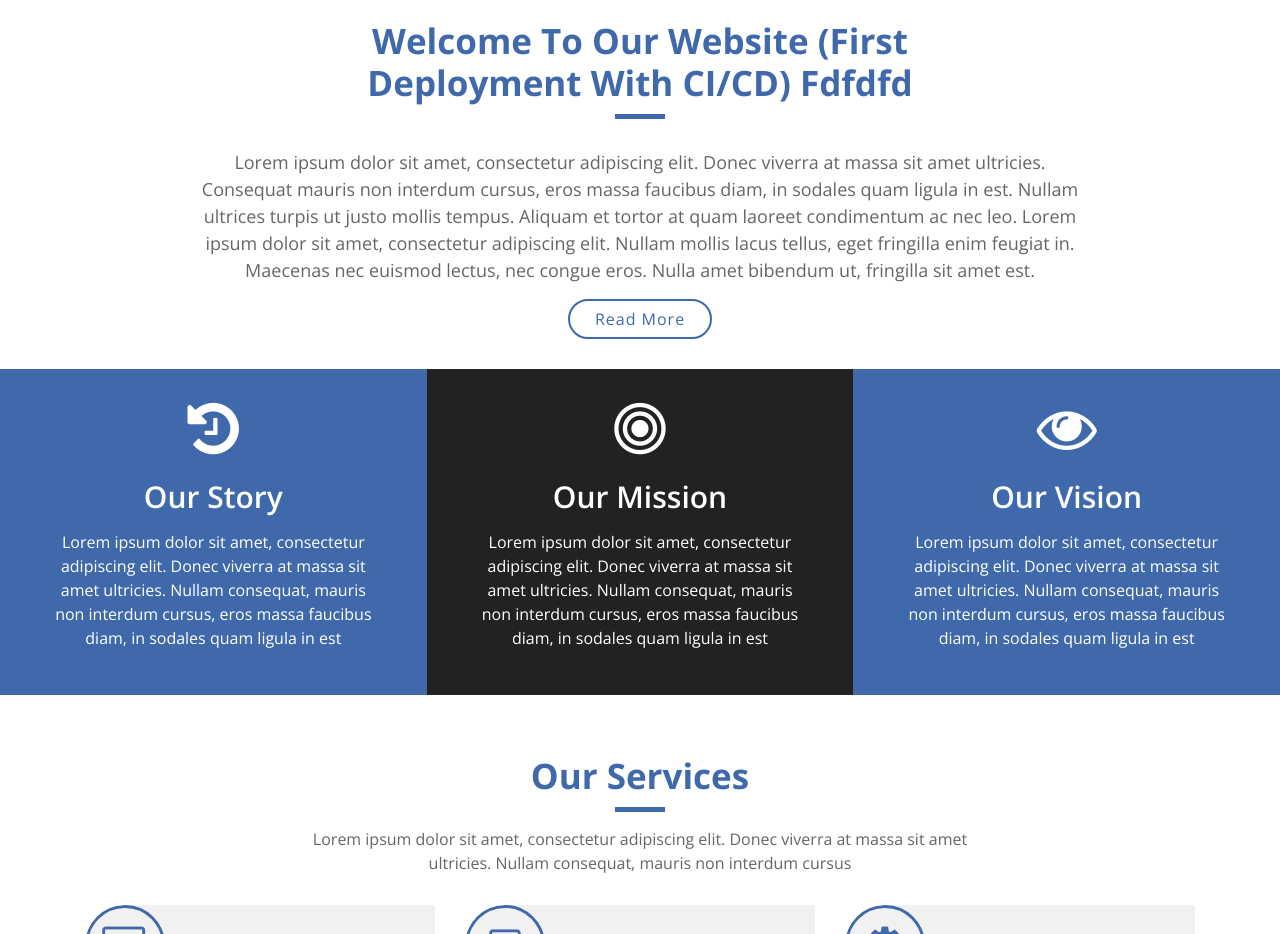
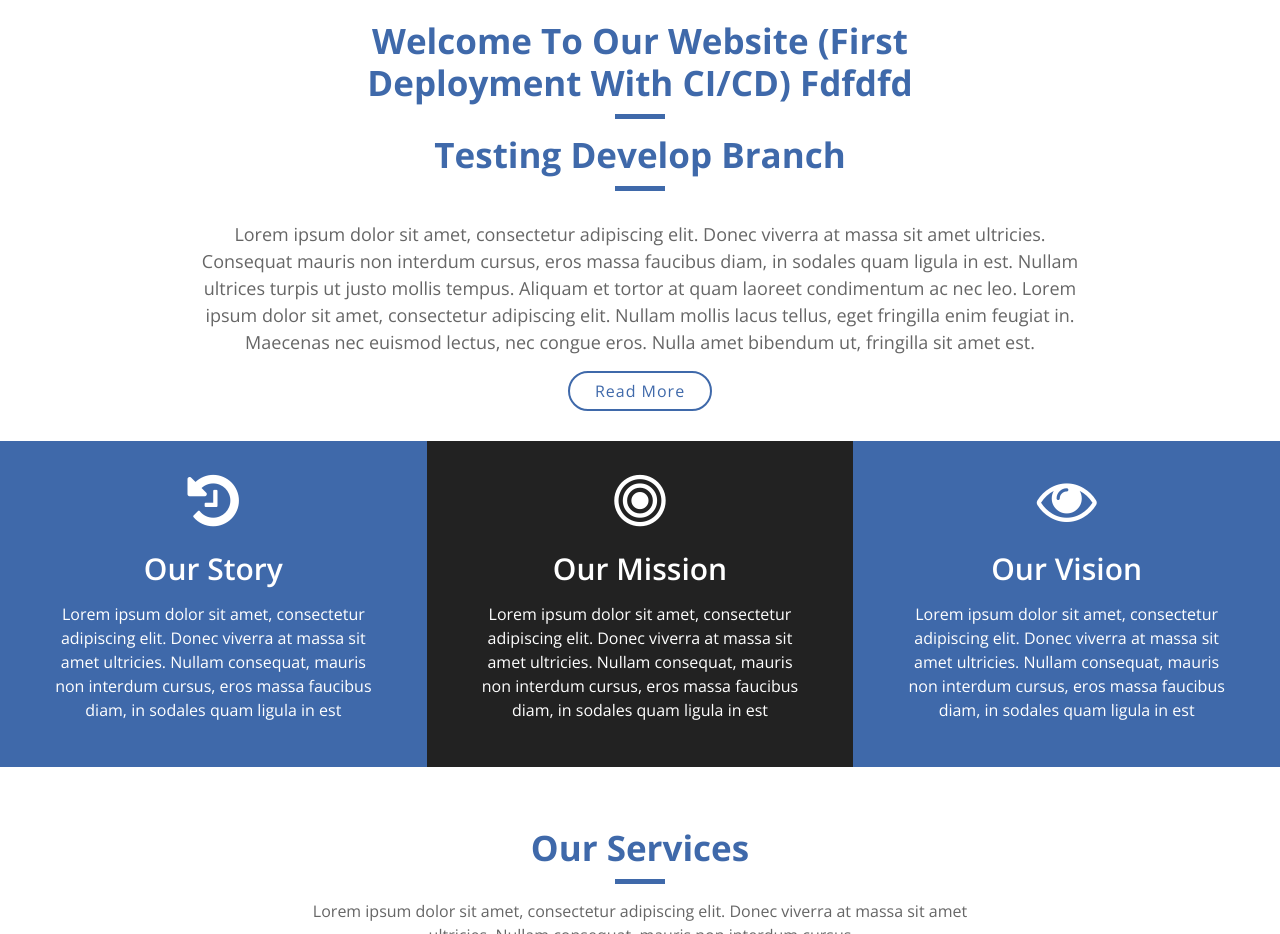
Before and after one commit to naraniyahimanshu/ci-cd-test-deploy, a plain HTML site: page index.html in a window 1280 px wide. Shown: the part 840-1774 px from the top of the page. Drawn offline with nearby package versions, Linux system fonts and the light colour scheme; a script that the page names is missing.

Commit message:
Test develop branch

```diff
--- a/index.html
+++ b/index.html
@@ -113,6 +113,7 @@
             <div class="container-fluid">
                 <div class="section-header">
                     <h2>Welcome to Our Website (first Deployment with CI/CD) fdfdfd</h2>
+                    <h2>Testing develop branch</h2>
                 </div>
                 <div class="row">
                     <div class="col-md-12">
```
